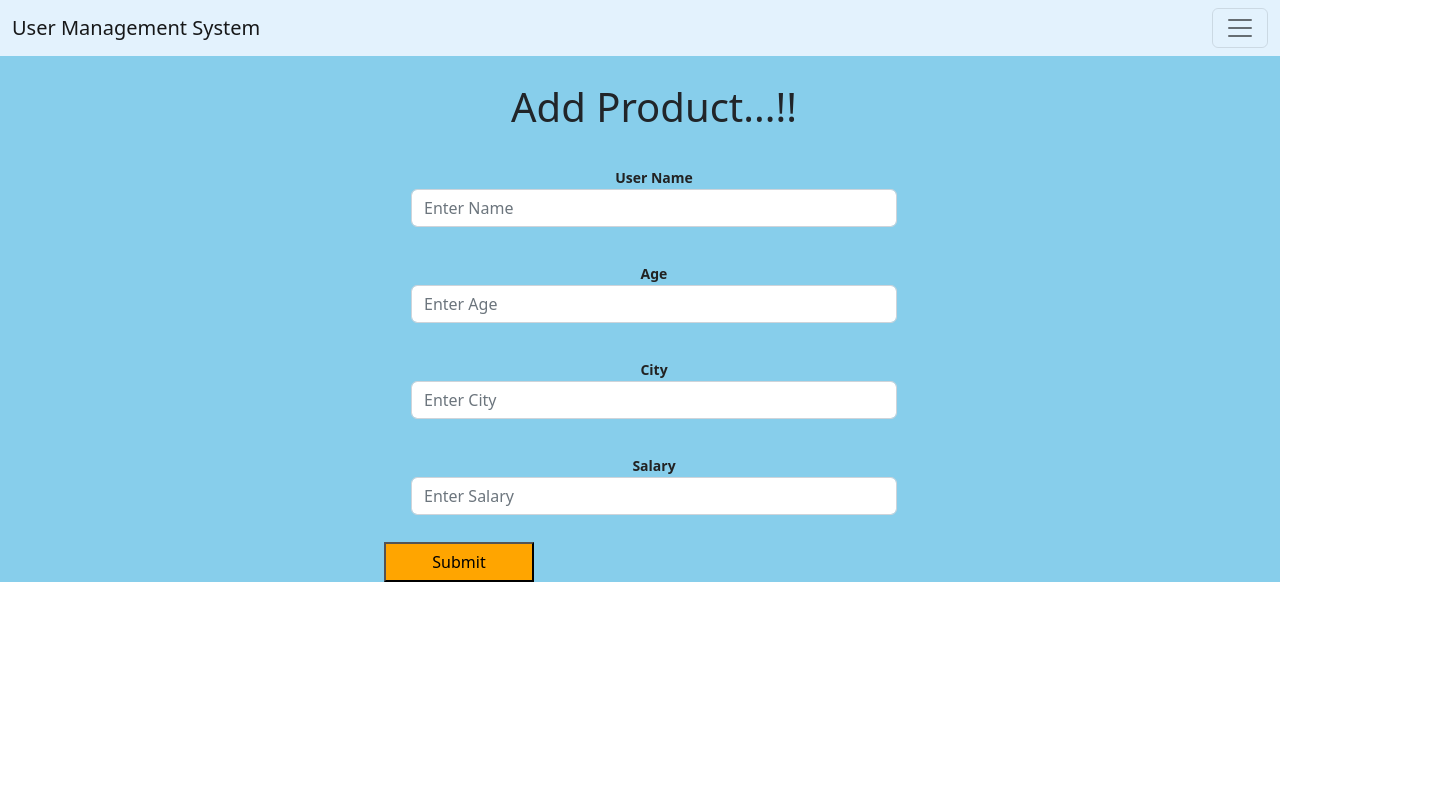
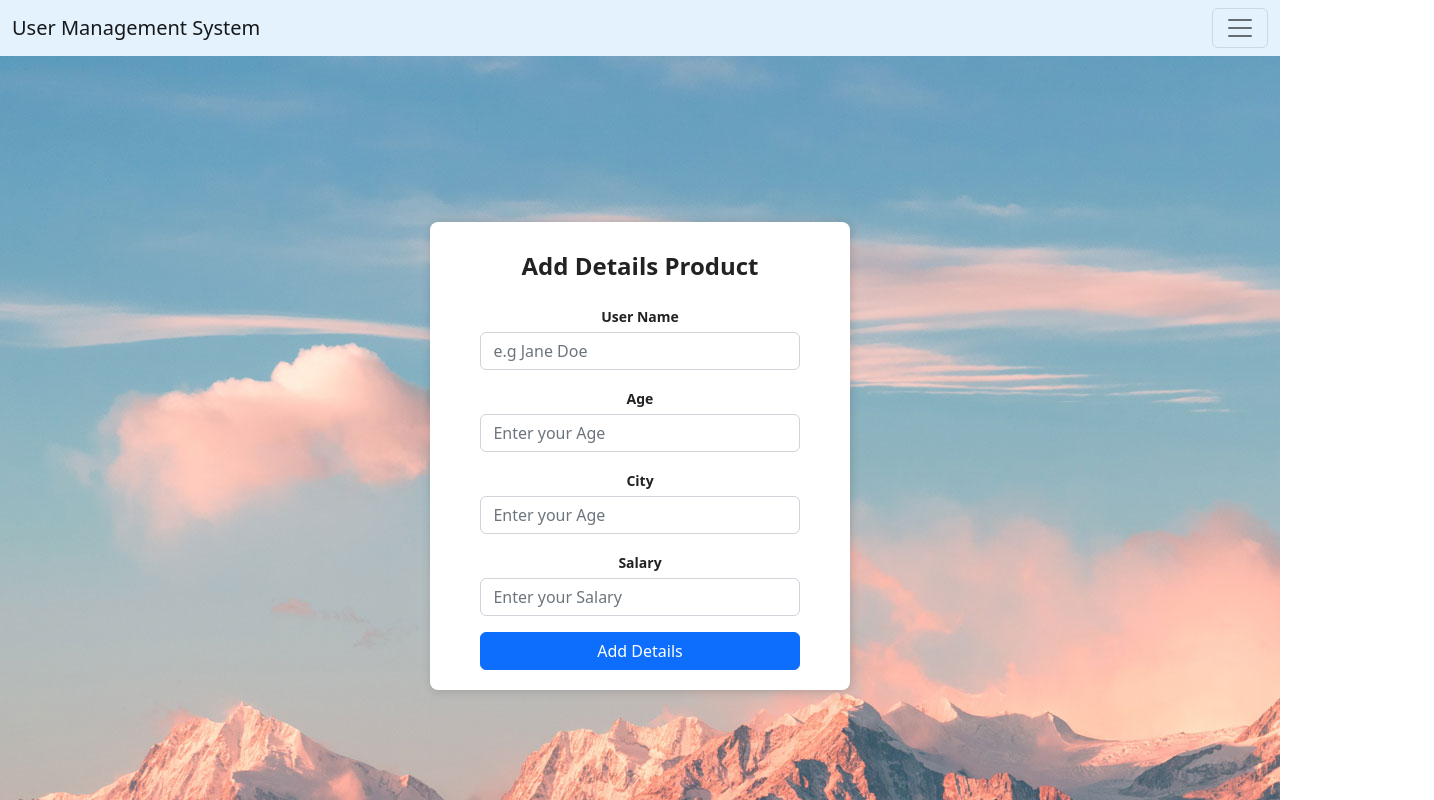
Before and after one commit to markanddighe/Ecommercefront, a React (Create React App) app: page /add in a window 1280 px wide. Shown: the top 800 px of the page, 1434 px wide, since content can reach past the window. Built offline with nearby package versions, Linux system fonts and the light colour scheme.

Commit message:
add product list

```diff
--- a/src/App.js
+++ b/src/App.js
@@ -4,6 +4,7 @@ import SignUp from './Components/Sign-Up';
 import SignIn from './Components/Sign-In';
 import Nav from './Components/Nav';
 import AddProduct from './Components/AddProduct';
+import ProductList from './Components/ProductList';
 
 function App() {
   return (
@@ -13,7 +14,7 @@ function App() {
     <Nav />
 
     <Routes>
-    <Route path="/" element={<h1>Home Component</h1>}></Route>
+    <Route path="/" element={<ProductList />}></Route>
 
     <Route path="/register" element={<SignUp />}></Route>
 
--- a/src/Components/AddProduct.css
+++ b/src/Components/AddProduct.css
@@ -1,6 +1,6 @@
-.product {
+ /* .product {
     margin-left: 30%;
-    /* width: 500px; */
+
 }
 
 .inputBox {
@@ -21,9 +21,87 @@
     width: 150px;
     cursor: pointer;
     height: 40px;
+} */
+
+/* .invalid-input {
+    color: red;
+    display: block;
+}  */
+
+
+
+
+
+
+/* .seturl {
+    width: '100%';
+    height: '100%';
+    background-size: cover;
+    background-repeat: no-repeat;
+    background-position-x: center;
 }
 
-.invalid-input {
+.input-box {
+    width: 100%;
+    height: 56px;
+    border-radius: 4px;
+    position: relative;
+    background-color: rgba(255,255,255,0.3);
+    transition: 0.3s all;
+
+}
+
+
+.App {
+    background-color: white;
+  }
+
+  .Auth-form-container {
+    display: flex;
+    justify-content: center;
+    align-items: center;
+    width: 100vw;
+    height: 100vh;
+  }
+
+  .Auth-form {
+    width: 550px;
+    box-shadow: rgb(0 0 0 / 16%) 1px 1px 10px;
+    padding-top: 30px;
+    padding-bottom: 20px;
+    border-radius: 8px;
+    background-color: white;
+    /* margin-left: 40%;
+    margin-top: 3px; */
+  /* } */
+
+
+  .invalid-input {
     color: red;
     display: block;
 }
+
+  .Auth-form-content {
+    padding-left: 12%;
+    padding-right: 12%;
+  }
+
+  .Auth-form-title {
+    text-align: center;
+    margin-bottom: 1em;
+    font-size: 24px;
+    color: rgb(34, 34, 34);
+    font-weight: 800;
+  }
+
+  label {
+    font-size: 14px;
+    font-weight: 600;
+    color: rgb(34, 34, 34);
+  }
+
+  .butten {
+    width: 100px;
+    align-items: center;
+    margin-left: 101px;
+  }
--- a/src/Components/AddProduct.js
+++ b/src/Components/AddProduct.js
@@ -1,6 +1,8 @@
 import React from 'react'
 import { Link } from 'react-router-dom'
 import './AddProduct.css'
+import netflixLogo from '../../src/assets/images/netflixLogo.jpg';
+
 
 
 const AddProduct = () =>{
@@ -48,10 +50,16 @@ console.log("result",result);
 }
 
   return(
-      <div className="product">
-          <h1 className='inputBox'>Add Product...!!</h1>
+    <div
+      className="Auth-form-container"
+      style={{
+        netflixLogo: `url('../../src/assets/images/netflixLogo.jpg')`,
+        backgroundImage: `url(${netflixLogo})`,
+      }}
+    >
+          {/* <h1 className='inputBox'>Add Product...!!</h1> */}
 
-          <form>
+          {/* <form>
 <div className="inputBox">
   <label for="exampleInputEmail1">User Name</label>
   <input value={name}  onChange={(e)=>{setName(e.target.value)}} type="text" className="form-control" id="exampleInputEmail1" aria-describedby="emailHelp" placeholder="Enter Name" />
@@ -87,7 +95,73 @@ console.log("result",result);
 <Link to="/add"><button onClick={addProduct} type="submit" className="addButton">Submit</button></Link>
 
 
-</form>
+</form> */}
+
+<form className="Auth-form">
+        <div className="Auth-form-content">
+          <h3 className="Auth-form-title">Add Details Product</h3>
+
+          <div className="form-group mt-3">
+            <label>User Name</label>
+            <input
+            value={name} onChange={(e)=>{setName(e.target.value)}}
+              type="text"
+              className="form-control mt-1"
+              placeholder="e.g Jane Doe"
+            />
+            { error && !name && <span className='invalid-input'>Enter Valid Name</span>}
+          </div>
+
+
+          <div className="form-group mt-3">
+            <label>Age</label>
+            <input
+             value={age} onChange={(e)=>{setAge(e.target.value)}}
+              type="text"
+              className="form-control mt-1"
+              placeholder="Enter your Age"
+            />
+          { error && !age && <span className='invalid-input'>Enter Valid Age</span>}
+          </div>
+
+
+          <div className="form-group mt-3">
+            <label>City</label>
+            <input
+            value={city} onChange={(e)=>{setCity(e.target.value)}}
+              type="text"
+              className="form-control mt-1"
+              placeholder="Enter your Age"
+            />
+            { error && !city && <span className='invalid-input'>Enter Valid City</span>}
+          </div>
+
+          <div className="form-group mt-3">
+            <label>Salary</label>
+            <input
+            value={salary} onChange={(e)=>{setSalary(e.target.value)}}
+              type="text"
+              className="form-control mt-1"
+              placeholder="Enter your Salary"
+            />
+            { error && !salary && <span className='invalid-input'>Enter Valid Salary</span>}
+          </div>
+
+
+
+          <div className="d-grid gap-2 mt-3">
+
+                        <button
+                         onClick={addProduct}
+                          type="button"
+                          className="btn btn-primary"
+                        >
+                          Add Details
+                        </button>
+
+                      </div>
+        </div>
+      </form>
 
       </div>
   )
--- /dev/null
+++ b/src/Components/ProductList.js
@@ -0,0 +1,42 @@
+
+
+
+const ProductList = () =>{
+
+            return(
+        <div>
+<table class="table">
+  <thead>
+    <tr>
+      <th scope="col">#</th>
+      <th scope="col">First</th>
+      <th scope="col">Last</th>
+      <th scope="col">Handle</th>
+    </tr>
+  </thead>
+  <tbody>
+    <tr>
+      <th scope="row">1</th>
+      <td>Mark</td>
+      <td>Otto</td>
+      <td>@mdo</td>
+    </tr>
+    <tr>
+      <th scope="row">2</th>
+      <td>Jacob</td>
+      <td>Thornton</td>
+      <td>@fat</td>
+    </tr>
+    <tr>
+      <th scope="row">3</th>
+      <td>Larry</td>
+      <td>the Bird</td>
+      <td>@twitter</td>
+    </tr>
+  </tbody>
+</table>
+        </div>
+             )
+}
+
+export default ProductList
```
Also changed, not shown: src/Components/ProductList.css (added).
